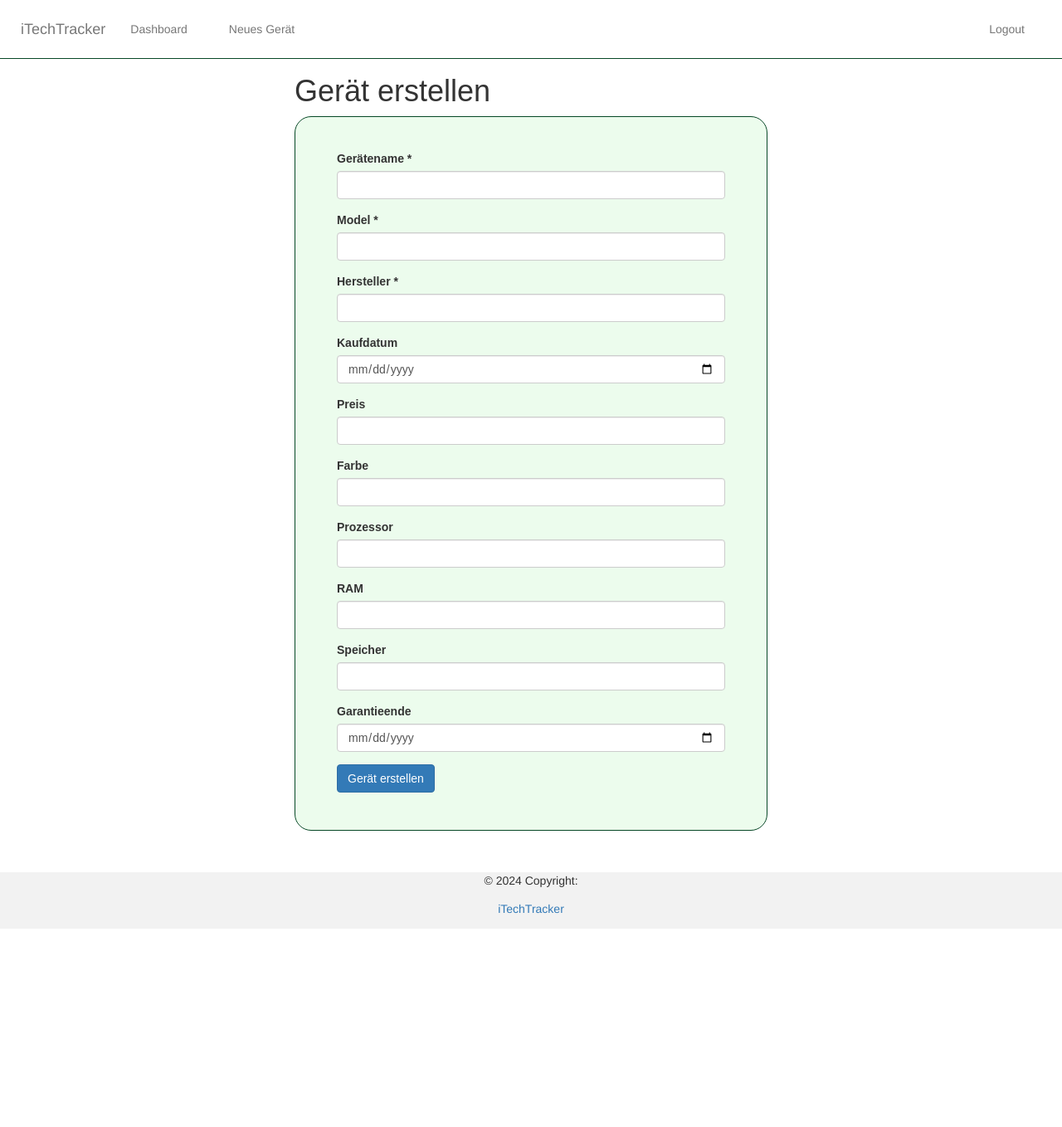
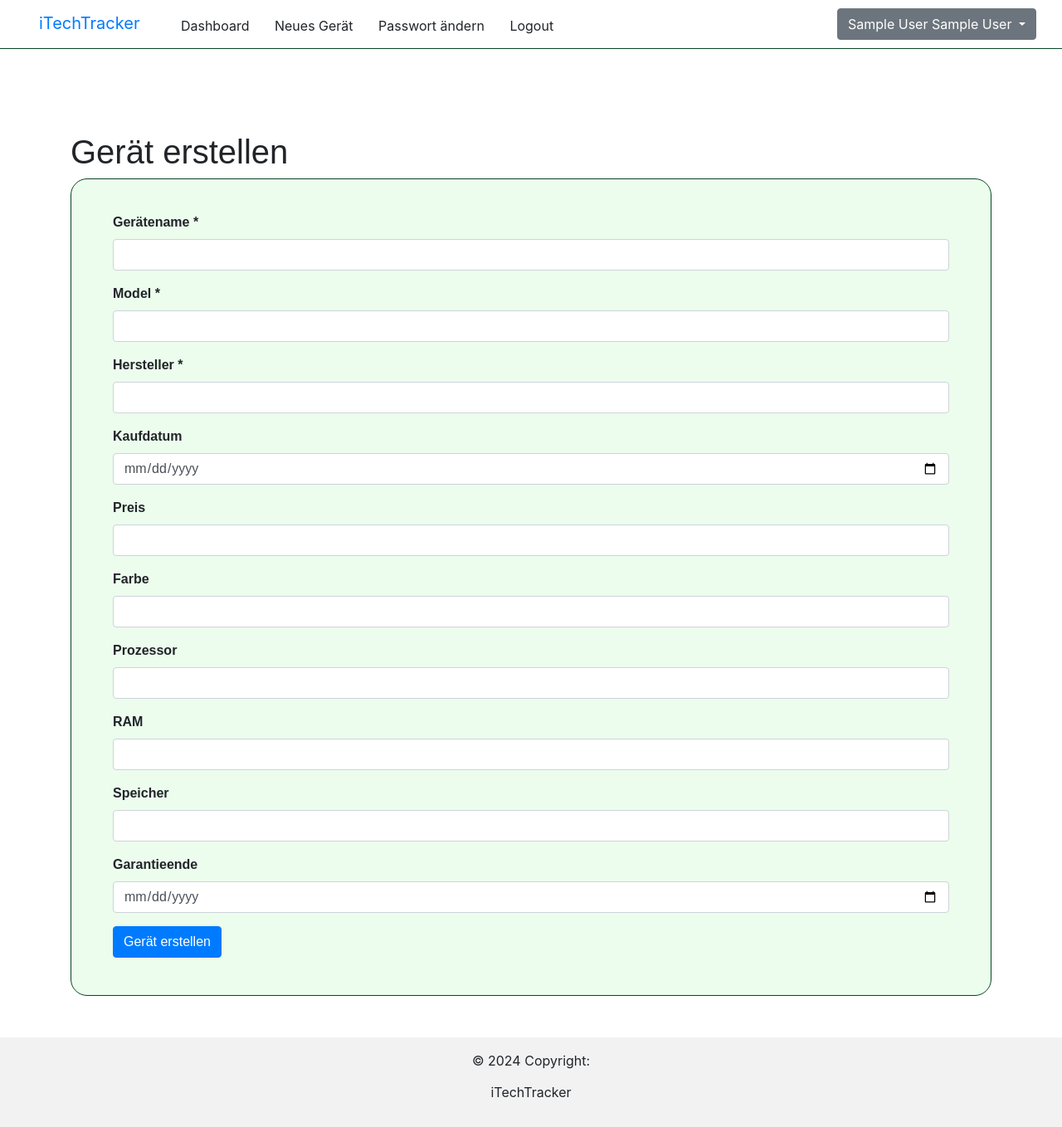
Before and after one commit to mgasche/iTechTracker, a PHP site: page /asset-creation.php in a window 1280 px wide. Shown: the whole page at 83% size. Before the commit the page ends 1119 px from the top, so only its background shows below. Run offline with PHP 8.4, Linux system fonts and the light colour scheme; the visitor is signed in with stand-in values (Sample User, id 1).

Commit message:
generell überarbeitet
Hinzugefügt
* change-pw.php

Überarbeitet:
* asset-creation -> Fehler forhanden
* Home -> Alle Assets werden angezeigt
* Navbar erweitert

```diff
--- a/Style.css
+++ b/Style.css
@@ -1,24 +1,11 @@
 /* style.css */
-body {
-    padding-top: 70px; /* Höhe der fixierten Navbar */
-}
+
 /* Navbar */
 .navbar-fixed-top{
     background-color: rgb(255, 255, 255)!important;
     padding: 10px;
     border-bottom: 1px solid #074826 !important;
     margin-bottom: 100px !important;
-}
-
-ul {
-    list-style: none;
-    margin: 0;
-    padding: 0;
-    overflow: hidden;
-}
-
-li {
-    float: left;
 }
 
 a {
@@ -60,21 +47,3 @@
     border-color: red;
     padding: .375rem .75rem;
 }
-
-/* Stile für breite Bildschirme */
-@media screen and (min-width: 768px) {
-    li {
-        display: inline;
-        margin-right: 20px;
-    }
-}
-
-/* Mobile */
-@media screen and (max-width: 767px) {
-    li {
-        float: none;
-        display: block;
-        text-align: center;
-        margin-bottom: 10px;
-    }
-}
--- a/asset-creation.php
+++ b/asset-creation.php
@@ -24,7 +24,7 @@
     <!-- CSS verlinken -->
     <link rel="stylesheet" href="style.css">
     <!-- Bootstrap -->
-    <link rel="stylesheet" href="https://maxcdn.bootstrapcdn.com/bootstrap/3.4.1/css/bootstrap.min.css">
+    <link rel="stylesheet" href="https://cdn.jsdelivr.net/npm/bootstrap@4.3.1/dist/css/bootstrap.min.css" integrity="sha384-ggOyR0iXCbMQv3Xipma34MD+dH/1fQ784/j6cY/iJTQUOhcWr7x9JvoRxT2MZw1T" crossorigin="anonymous">
 </head>
 
 <body>
@@ -90,10 +90,9 @@
     // Include Navbar
     include 'include/footer.inc.php';
     ?>
-    <!-- jQuery (necessary for Bootstrap's JavaScript plugins) -->
-    <script src="https://code.jquery.com/jquery-3.6.0.min.js"></script>
-    <!-- Include all compiled plugins (below), or include individual files as needed -->
-    <script src="https://maxcdn.bootstrapcdn.com/bootstrap/3.4.1/js/bootstrap.min.js"></script>
+    <script src="https://code.jquery.com/jquery-3.3.1.slim.min.js" integrity="sha384-q8i/X+965DzO0rT7abK41JStQIAqVgRVzpbzo5smXKp4YfRvH+8abtTE1Pi6jizo" crossorigin="anonymous"></script>
+    <script src="https://cdn.jsdelivr.net/npm/popper.js@1.14.7/dist/umd/popper.min.js" integrity="sha384-UO2eT0CpHqdSJQ6hJty5KVphtPhzWj9WO1clHTMGa3JDZwrnQq4sF86dIHNDz0W1" crossorigin="anonymous"></script>
+    <script src="https://cdn.jsdelivr.net/npm/bootstrap@4.3.1/dist/js/bootstrap.min.js" integrity="sha384-JjSmVgyd0p3pXB1rRibZUAYoIIy6OrQ6VrjIEaFf/nJGzIxFDsf4x0xIM+B07jRM" crossorigin="anonymous"></script>
 </body>
 
 </html>
--- a/include/db-asset-creation.inc.php
+++ b/include/db-asset-creation.inc.php
@@ -6,7 +6,6 @@
 
 // Wurden Daten mit "POST" gesendet?
 if ($_SERVER['REQUEST_METHOD'] == "POST") {
-
 
     // Servervalidierung Validierung
     // Überprüfen erforderlichen Felder und Trimmen und htmlspecialchars
@@ -26,27 +25,25 @@
         $manufacturer = htmlspecialchars(trim($_POST['manufacturer']));
     }
 
-    // Trimmen und htmlspecialchars
-    $purchase_date = isset($_POST['purchase_date']) ? htmlspecialchars(trim($_POST['purchase_date'])) : '';
-    $price = isset($_POST['price']) ? htmlspecialchars(trim($_POST['price'])) : '';
-    $color = isset($_POST['color']) ? htmlspecialchars(trim($_POST['color'])) : '';
-    $processor = isset($_POST['processor']) ? htmlspecialchars(trim($_POST['processor'])) : '';
-    $ram = isset($_POST['ram']) ? htmlspecialchars(trim($_POST['ram'])) : '';
-    $storage = isset($_POST['storage']) ? htmlspecialchars(trim($_POST['storage'])) : '';
-    $warranty_end = isset($_POST['warranty_end']) ? htmlspecialchars(trim($_POST['warranty_end'])) : '';
-    $image_path = isset($_POST['image_path']) ? htmlspecialchars(trim($_POST['$image_path'])) : '';
+    // Optionale Felder Validierung
+    $purchase_date = isset($_POST['purchase_date']) ? $_POST['purchase_date'] : "";
+    $price = isset($_POST['price']) ? floatval($_POST['price']) : "";
+    $color = isset($_POST['color']) ? htmlspecialchars(trim($_POST['color'])) : "";
+    $processor = isset($_POST['processor']) ? htmlspecialchars(trim($_POST['processor'])) : "";
+    $ram = isset($_POST['ram']) ? htmlspecialchars(trim($_POST['ram'])) : "";
+    $storage = isset($_POST['storage']) ? htmlspecialchars(trim($_POST['storage'])) : "";
+    $warranty_end = isset($_POST['warranty_end']) ? $_POST['warranty_end'] : "";
+    $image_path = isset($_POST['image_path']) ? htmlspecialchars(trim($_POST['$image_path'])) : "";
 
-
-    // Wenn keine Fehler Eintrag in DB erstellen.
     if (empty($error)) {
         // Query erstellen
         $sql = "INSERT INTO assets (user_id, device_name, model, manufacturer, purchase_date, price, color, processor, ram, storage, warranty_end, image_path) VALUES (?, ?, ?, ?, ?, ?, ?, ?, ?, ?, ?, ?)";
 
         // Query vorbereiten
-        $stmt = $dbconn->prepare($sql_query);
+        $stmt = $dbconn->prepare($sql);
 
         // Parameter binden
-        $stmt->bind_param("isssssssssss", $user_id, $device_name, $model, $manufacturer, $purchase_date, $price, $color, $processor, $ram, $storage, $warranty_end, $image_path);
+        $stmt->bind_param("isssdsssssss", $user_id, $device_name, $model, $manufacturer, $purchase_date, $price, $color, $processor, $ram, $storage, $warranty_end, $image_path);
 
         // Statement ausführen
         if ($stmt->execute()) {
--- a/include/navbar.inc.php
+++ b/include/navbar.inc.php
@@ -1,42 +1,36 @@
+<?php
+if (isset($_SESSION['firstname']) && isset($_SESSION['lastname'])) {
+    // Vorname und Nachname aus der Session auslesen
+    $firstname = $_SESSION['firstname'];
+    $lastname = $_SESSION['lastname'];
+
+    // Vollständiger Name erstellen
+    $fullname = $firstname . ' ' . $lastname;
+}
+?>
 <nav class="navbar navbar-default navbar-fixed-top">
     <div class="container-fluid">
-        <!-- Brand and toggle get grouped for better mobile display -->
         <div class="navbar-header">
-            <button type="button" class="navbar-toggle collapsed" data-toggle="collapse" data-target="#bs-example-navbar-collapse-1" aria-expanded="false">
-                <span class="sr-only">Toggle navigation</span>
-                <span class="icon-bar"></span>
-                <span class="icon-bar"></span>
-                <span class="icon-bar"></span>
-            </button>
             <a class="navbar-brand" href="./">iTechTracker</a>
+            <a href="./dashboard.php" class="btn btn-default navbar-btn">Dashboard</a>
+            <a href="./asset-creation.php" class="btn btn-default navbar-btn">Neues Gerät</a>
+            <a href="./change-pw.php" class="btn btn-default navbar-btn">Passwort ändern</a>
+            <a href="./logout.php" class="btn btn-default navbar-btn">Logout</a>
         </div>
-        <div class="collapse navbar-collapse" id="bs-example-navbar-collapse-1">
-            <ul class="nav navbar-nav">
-            <?php
-                // Überprüfen, ob Benuter angemeldet ist
-                if (isset($_SESSION['user_id'])) {
-                    echo '<li><a href="./dashboard.php">Dashboard</a></li>';
-                    echo '<li><a href="./asset-creation.php">Neues Gerät</a></li>';
-                }
-                ?>
-            </ul>
+        <?php if (isset($_SESSION['user_id'])) : ?>
+            <div class="nav navbar-nav navbar-right">
+                <div class="dropdown">
+                    <button class="btn btn-secondary dropdown-toggle" type="button" id="dropdownMenu2" data-bs-toggle="dropdown" aria-expanded="false">
+                        <?php echo isset($fullname) ? $fullname : 'Dropdown'; ?>
+                    </button>
+                    <ul class="dropdown-menu" aria-labelledby="dropdownMenu2">
+                        <li><a class="dropdown-item" href="change-pw.php">Passwort ändern</a></li>
+                        <li><a class="dropdown-item" href="logout.php">Logout</a></li>
+                    </ul>
+                </div>
+            </div>
+        <?php endif; ?>
 
-            <?php
-            // Überprüfen, ob der Benutzer nicht angemeldet ist
-            if (!isset($_SESSION['user_id'])) {
-                echo '<ul class="nav navbar-nav navbar-right">';
-                echo '<li><a href="./login.php">Anmelden</a></li>';
-                echo '<li><a href="./register.php">Registrieren</a></li>';
-                echo '</ul>';
-            }
-
-            // Überprüfen, ob der Benutzer angemeldet ist
-            if (isset($_SESSION['user_id'])) {
-                echo '<ul class="nav navbar-nav navbar-right">';
-                echo '<li><a href="logout.php">Logout</a></li>';
-                echo '</ul>';
-            }
-            ?>
-        </div>
+    </div>
     </div>
 </nav>
--- a/login.php
+++ b/login.php
@@ -33,6 +33,8 @@
                 // Setzen der Benutzerinformationen in der Sitzung
                 $_SESSION['user_id'] = $row['id']; // User ID
                 $_SESSION['username'] = $row['username']; // Username
+                $_SESSION['firstname'] = $row['firstname']; // Vorname
+                $_SESSION['lastname'] = $row['lastname']; // Nachname
                 $message = "Sie sind nun eingeloggt.";
                 session_regenerate_id(true);
                 // Weiterleitung des Benutzers auf Dashboard bei Erfolg.
@@ -62,8 +64,7 @@
     <link rel="stylesheet" href="style.css">
 
     <!-- Bootstrap -->
-    <link rel="stylesheet" href="https://maxcdn.bootstrapcdn.com/bootstrap/3.4.1/css/bootstrap.min.css">
-    <link rel="stylesheet" href="https://maxcdn.bootstrapcdn.com/font-awesome/4.4.0/css/font-awesome.min.css">
+    <link rel="stylesheet" href="https://cdn.jsdelivr.net/npm/bootstrap@4.3.1/dist/css/bootstrap.min.css" integrity="sha384-ggOyR0iXCbMQv3Xipma34MD+dH/1fQ784/j6cY/iJTQUOhcWr7x9JvoRxT2MZw1T" crossorigin="anonymous">
 </head>
 
 <body>
```
Also changed, not shown: change-pw.php (added, +109 -0 lines), dashboard.php (+5 -7 lines), index.php (+41 -7 lines), register.php (+4 -6 lines), include/footer.inc.php (line endings or trailing spaces), 1 other file.
